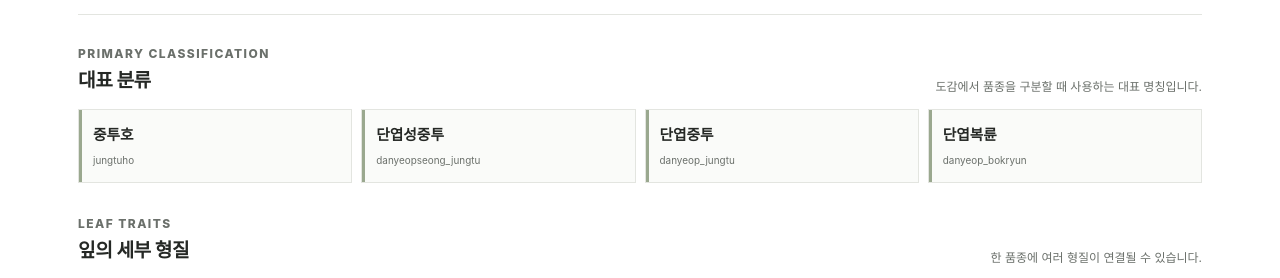
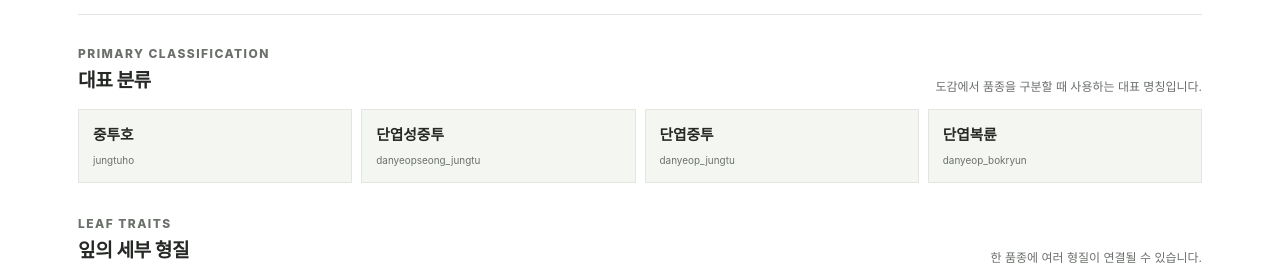
Before and after one commit to parasolra5-pixel/K-chunran, a Jekyll site: the page built from varieties/classification.md, in a window 1280 px wide. Shown: the part 404-682 px from the top of the page. Built offline with Jekyll 4.4.1, drawn with Linux system fonts in a browser that asks for light colours.

Commit message:
style: soften classification green boxes

```diff
--- a/assets/css/k-chunran.css
+++ b/assets/css/k-chunran.css
@@ -1461,8 +1461,7 @@ a { color: inherit; }
 
 .kc-classification-card.is-featured {
   border: 1px solid var(--kc-border);
-  background: #fafbf9;
-  box-shadow: inset 3px 0 0 #9aa88f;
+  background: #f4f7f1;
 }
 
 .kc-classification-subgrid {
@@ -1880,8 +1879,7 @@ a { color: inherit; }
   display: flex;
   flex-direction: column;
   justify-content: center;
-  background: #fafbf9;
-  box-shadow: inset 3px 0 0 #9aa88f;
+  background: #f4f7f1;
 }
 
 .kc-jungtu-class code {
```
